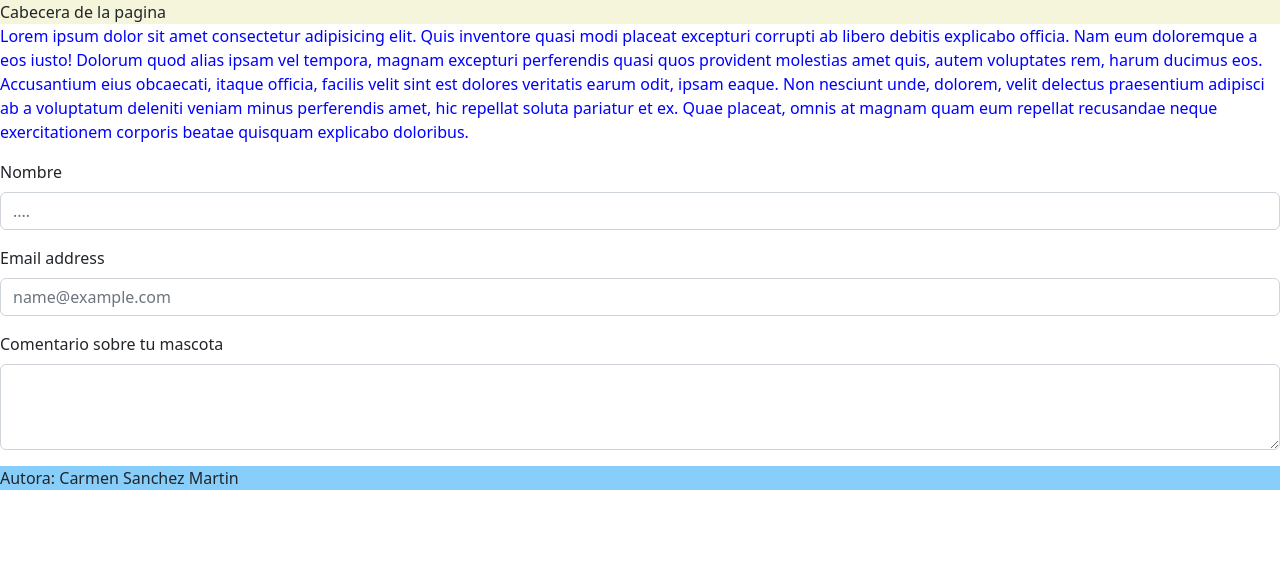
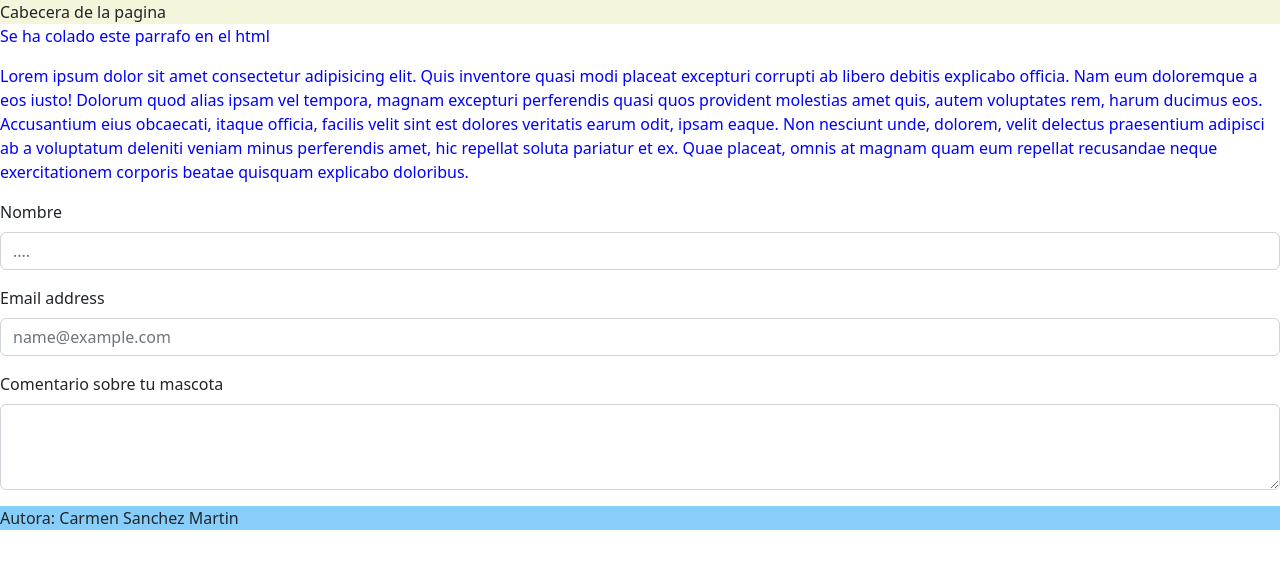
Before and after one commit to IES-Almudeyne-2324-DAW/CARMEN-RAMAS, a plain HTML site: page formulario.html in a window 1280 px wide. Drawn offline with nearby package versions, Linux system fonts and the light colour scheme.

Commit message:
Subida del formulario con defecto

```diff
--- a/formulario.html
+++ b/formulario.html
@@ -15,6 +15,7 @@
 
 <body>
     <header>Cabecera de la pagina</header>
+    <p>Se ha colado este parrafo en el html</p>
     <p>Lorem ipsum dolor sit amet consectetur adipisicing elit. Quis inventore quasi modi placeat excepturi corrupti ab libero debitis explicabo officia. Nam eum doloremque a eos iusto! Dolorum quod alias ipsam vel tempora, magnam excepturi perferendis quasi quos provident molestias amet quis, autem voluptates rem, harum ducimus eos. Accusantium eius obcaecati, itaque officia, facilis velit sint est dolores veritatis earum odit, ipsam eaque. Non nesciunt unde, dolorem, velit delectus praesentium adipisci ab a voluptatum deleniti veniam minus perferendis amet, hic repellat soluta pariatur et ex. Quae placeat, omnis at magnam quam eum repellat recusandae neque exercitationem corporis beatae quisquam explicabo doloribus.</p>
     <div class="mb-3">
         <label for="exampleFormControlInput1" class="form-label">Nombre</label>
```
